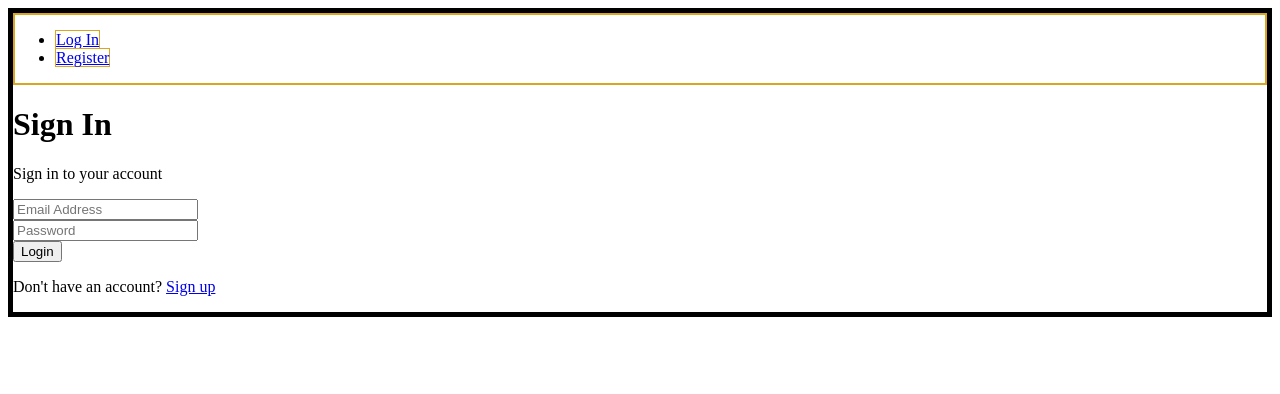
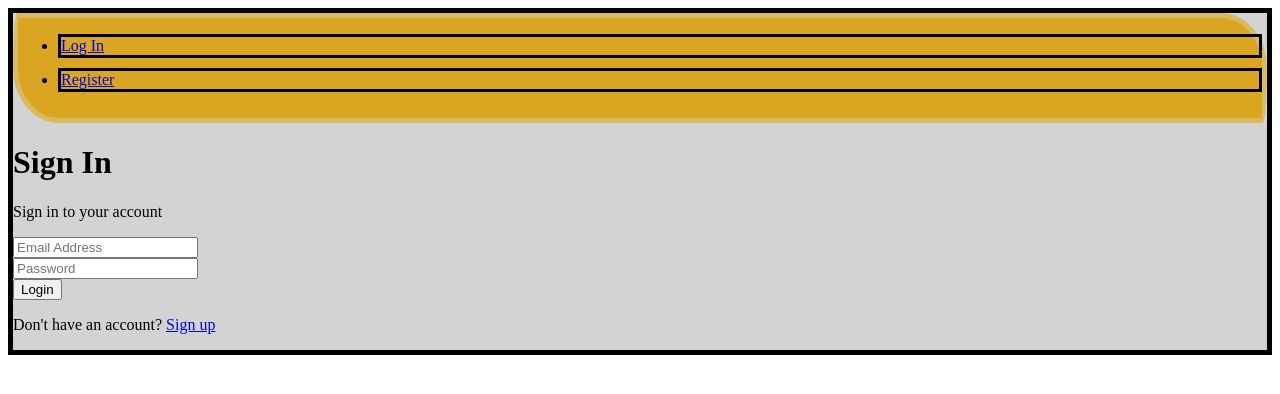
Before and after one commit to step818/bug-tracker, a React (Create React App) app in the folder client/: page /login in a window 1280 px wide. Shown: the top 394 px of the page. Built offline with nearby package versions, Linux system fonts and the light colour scheme; no server answers.

Commit message:
css toolbaritems

```diff
--- a/client/src/components/Navigation/Item/ToolbarItem.module.css
+++ b/client/src/components/Navigation/Item/ToolbarItem.module.css
@@ -1,3 +1,7 @@
 .ToolbarItem {
-  border: solid 1px goldenrod;
+  border: solid 3px rgb(2, 1, 1);
+  margin: 10px 0;
+  box-sizing: border-box;
+  display:block;
+  width: 100%;
 }
--- a/client/src/components/Navigation/ToolbarItems.module.css
+++ b/client/src/components/Navigation/ToolbarItems.module.css
@@ -1,3 +1,16 @@
 .ToolbarItems {
-  border: solid black 1px;
+  margin: 0;
+  padding: 0;
+  list-style: none;
+  display: flex;
+  flex-flow: column;
+  align-items: center;
+  height: 100%;
 }
+
+
+@media (min-width: 500px) {
+  .ToolbarItems {
+    flex-flow: row;
+  }
+}
--- a/client/src/containers/Dashboard/Dashboard.module.css
+++ b/client/src/containers/Dashboard/Dashboard.module.css
@@ -1,3 +1,3 @@
 .Dashboard {
-  border: solid navy 1px;
+  border: solid red 4px;
 }
--- a/client/src/containers/Dashboard/DashboardActions.module.css
+++ b/client/src/containers/Dashboard/DashboardActions.module.css
@@ -1,3 +1,3 @@
 .DashboardActions {
-  border: solid green 1px;
+  border: solid green 5px;
 }
--- a/client/src/containers/Toolbar/Toolbar.module.css
+++ b/client/src/containers/Toolbar/Toolbar.module.css
@@ -1,3 +1,6 @@
 .Toolbar {
-  border: solid goldenrod 2px;
+  border: solid rgb(219, 185, 97) 5px;
+  background-color: goldenrod;
+  border-radius: 10px 100px / 120px;
+  height: 100px;
 }
--- a/client/src/hoc/Layout/Layout.module.css
+++ b/client/src/hoc/Layout/Layout.module.css
@@ -1,3 +1,4 @@
 .Layout {
   border: solid black 5px;
+  background-color: lightgray;
 }
```
Also changed, not shown: client/src/App.css (+3 -15 lines).
